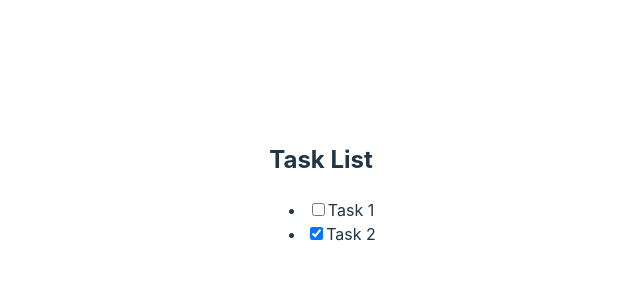
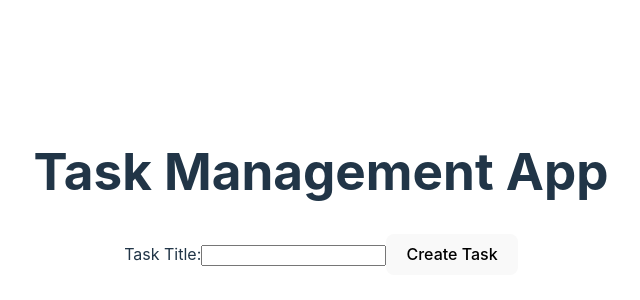
Before and after one commit to DwijanX/taskManagerReactTs, a React (Vite) app: page /new in a window 1280 px wide. Shown: the part 208-508 px from the top of the page, without its empty margins (319-959 px from the left). Built offline with nearby package versions, Linux system fonts and the light colour scheme.

Commit message:
fixed adapter to use localStorage

```diff
--- a/package.json
+++ b/package.json
@@ -11,7 +11,8 @@
   },
   "dependencies": {
     "react": "^18.2.0",
-    "react-dom": "^18.2.0"
+    "react-dom": "^18.2.0",
+    "react-router-dom": "^6.15.0"
   },
   "devDependencies": {
     "@types/react": "^18.2.15",
--- a/src/App.tsx
+++ b/src/App.tsx
@@ -1,11 +1,11 @@
 import './App.css'
-import TaskListView from './application/pages/taskList/application/components/taskListView'
+import AppRouter from './router'
 
 function App() {
 
   return (
     <>
-      <TaskListView/>
+      <AppRouter/>
     </>
   )
 }
--- a/src/adapters/task.adapter.ts
+++ b/src/adapters/task.adapter.ts
@@ -1,25 +1,22 @@
 import { Task } from "../domain/models/task";
 
+class TaskApi {
+  static TASKS_STORAGE_KEY = "tasks";
 
-class TaskApi {
-    tasks:Task[]
-    constructor() {
-        // Initialize the tasks array
-        this.tasks = [
-          new Task(1, "Task 1", false),
-          new Task(2, "Task 2", true),
-        ];
-      }
-    async getAllTasks(): Promise<Task[]> {
+  async getAllTasks(): Promise<Task[]> {
+    const storedTasks = localStorage.getItem(TaskApi.TASKS_STORAGE_KEY);
+    const tasks = storedTasks ? JSON.parse(storedTasks) : [];
+    return tasks;
+  }
 
-        return [...this.tasks];
-    }
-    async createTask(task:Task) {
-        const newId = Math.max(...this.tasks.map((t) => t.id)) + 1;
-        task.id = newId;
-        this.tasks.push(task);
-        return task;
-      }
+  async createTask(task: Task) {
+    const tasks = await this.getAllTasks();
+    const newId = Math.max(...tasks.map((t) => t.id), 0) + 1;
+    task.id = newId;
+    tasks.push(task);
+    localStorage.setItem(TaskApi.TASKS_STORAGE_KEY, JSON.stringify(tasks));
+    return task;
+  }
 }
 
 export default TaskApi;
--- a/src/application/pages/taskForm/application/components/newTaskView.tsx
+++ b/src/application/pages/taskForm/application/components/newTaskView.tsx
@@ -1,6 +1,6 @@
 import CreateTaskForm from './taskForm';
 import TaskService from '../../../../ports/task.port';
-const App = () => {
+const newTaskView = () => {
   const taskService = new TaskService();
   const handleCreateTask = (title:string) => {
     taskService.createTask(title)
@@ -14,4 +14,4 @@ const App = () => {
   );
 };
 
-export default App;
+export default newTaskView;
--- /dev/null
+++ b/src/router.tsx
@@ -0,0 +1,17 @@
+import { BrowserRouter as Router, Routes, Route } from 'react-router-dom';
+
+import TaskListView from './application/pages/taskList/application/components/taskListView';
+import NewTaskView from './application/pages/taskForm/application/components/newTaskView';
+
+const AppRouter = () => {
+  return (
+    <Router>
+      <Routes>
+        <Route path="/" element={<TaskListView />} />
+        <Route path="/new" element={<NewTaskView />} />
+      </Routes>
+    </Router>
+  );
+};
+
+export default AppRouter;
```
Also changed, not shown: 1 other file (tests, documents, lock files or other folders).
